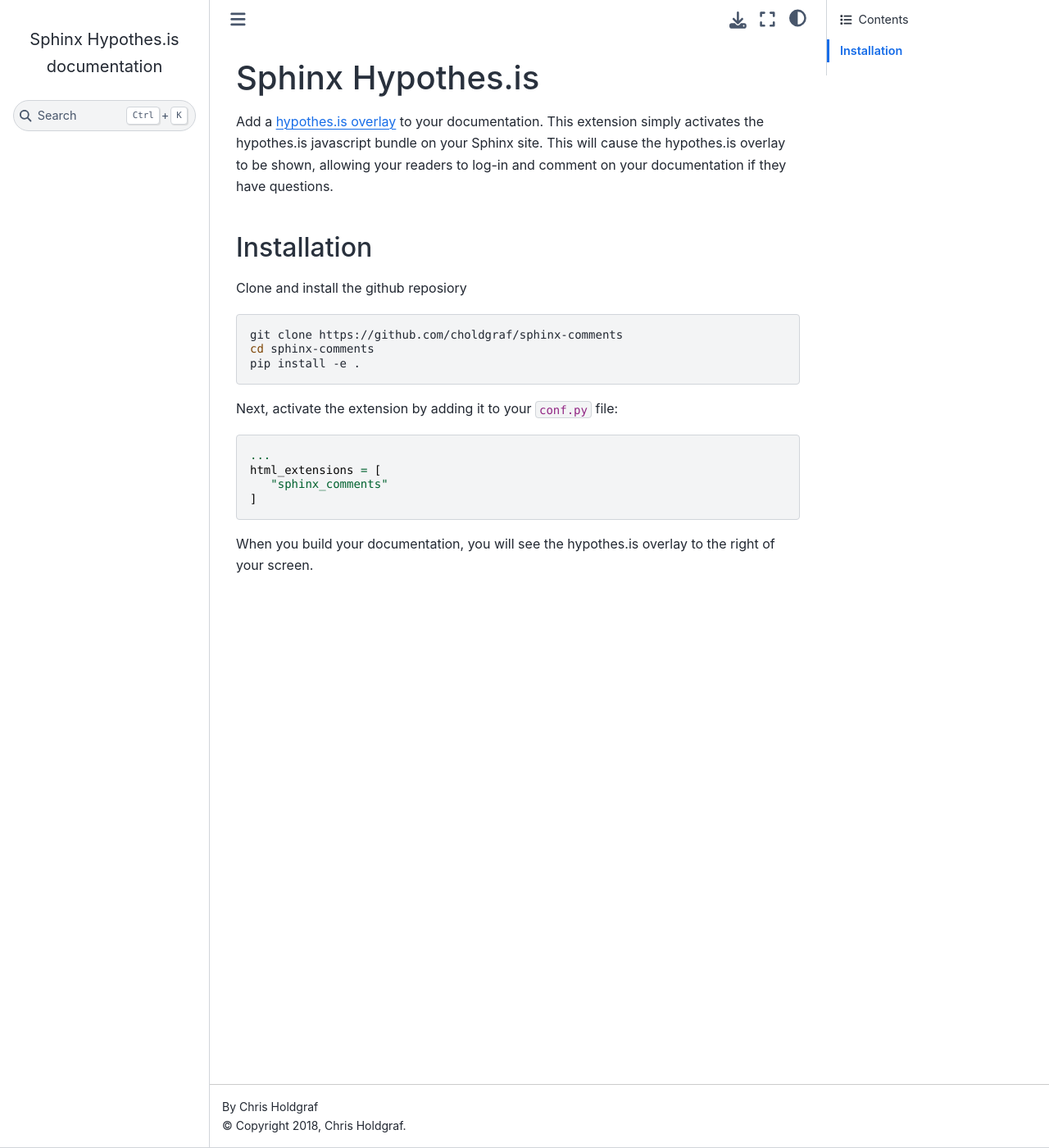
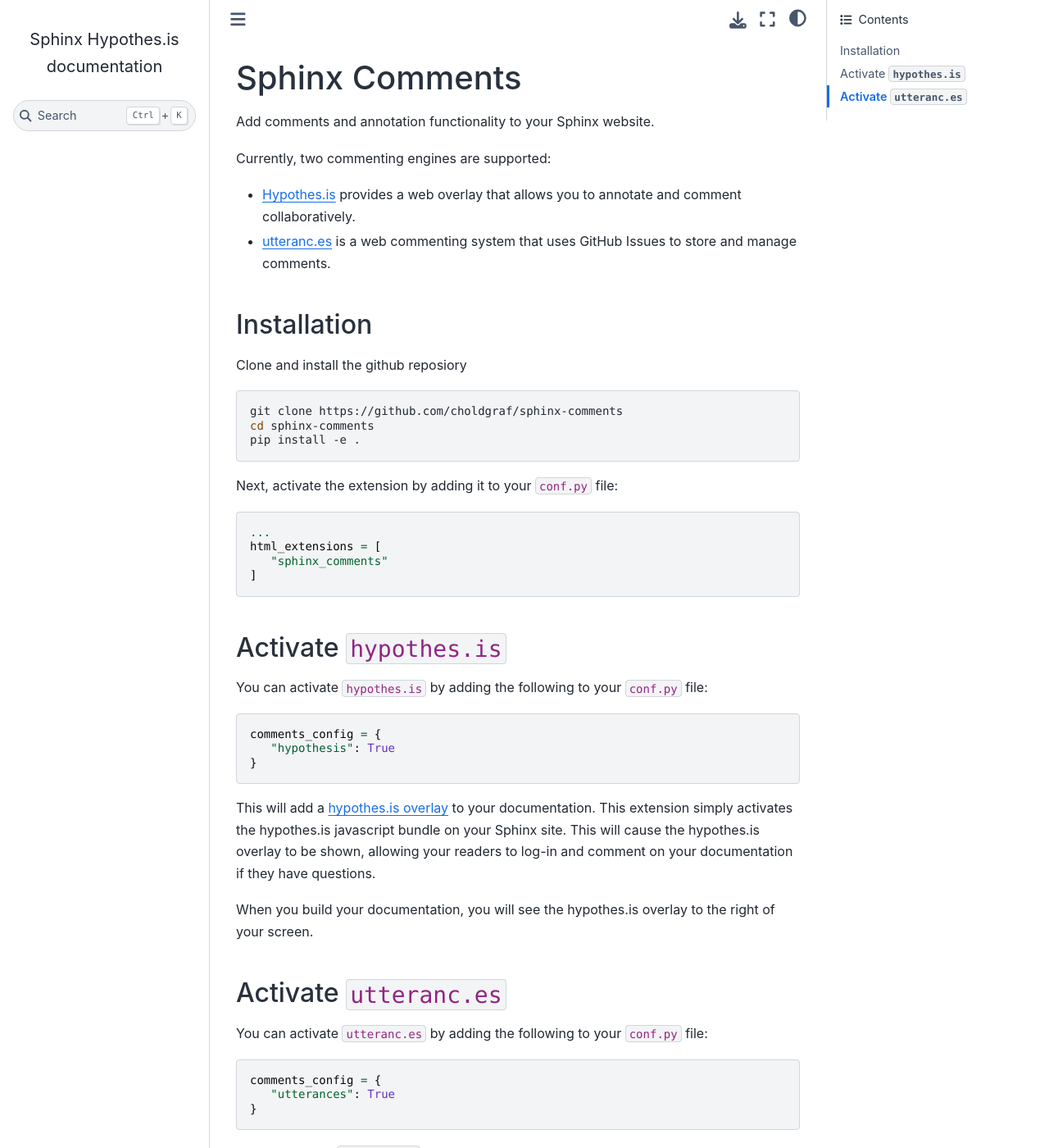
Before and after one commit to executablebooks/sphinx-comments, a Sphinx documentation site: the page built from doc/index.md, in a window 1280 px wide and 1400 px high. Shown: the whole window at 82% size. Built offline with Sphinx 7.4.7 and the Sphinx Book theme 1.1.4, drawn with Linux system fonts in a browser that asks for light colours; some of the changed text lies outside the part shown.

Commit message:
updating docs

````diff
--- a/doc/index.md
+++ b/doc/index.md
@@ -1,9 +1,11 @@
-# Sphinx Hypothes.is
+# Sphinx Comments
 
-Add a [hypothes.is overlay](https://web.hypothes.is/) to your documentation.
-This extension simply activates the hypothes.is javascript bundle on your
-Sphinx site. This will cause the hypothes.is overlay to be shown, allowing your
-readers to log-in and comment on your documentation if they have questions.
+Add comments and annotation functionality to your Sphinx website.
+
+Currently, two commenting engines are supported:
+
+- [Hypothes.is](https://hypothes.is/) provides a web overlay that allows you to annotate and comment collaboratively.
+- [utteranc.es](https://utteranc.es/) is a web commenting system that uses GitHub Issues to store and manage comments.
 
 ## Installation
 
@@ -24,5 +26,30 @@ html_extensions = [
 ]
 ```
 
-When you build your documentation, you will see the hypothes.is overlay to the
-right of your screen.
+## Activate `hypothes.is`
+
+You can activate `hypothes.is` by adding the following to your `conf.py` file:
+
+```python
+comments_config = {
+   "hypothesis": True
+}
+```
+
+This will add a [hypothes.is overlay](https://web.hypothes.is/) to your documentation. This extension simply activates the hypothes.is javascript bundle on your Sphinx site. This will cause the hypothes.is overlay to be shown, allowing your readers to log-in and comment on your documentation if they have questions.
+
+When you build your documentation, you will see the hypothes.is overlay to the right of your screen.
+
+## Activate `utteranc.es`
+
+You can activate `utteranc.es` by adding the following to your `conf.py` file:
+
+```python
+comments_config = {
+   "utterances": True
+}
+```
+
+Next, [follow the `utteranc.es` configuration instructions](https://utteranc.es/#configuration).
+
+When you build your documentation, pages will now have a comment box at the bottom. If readers log in via GitHub they will be able to post comments that will then map onto issues in your GitHub repository.
````
